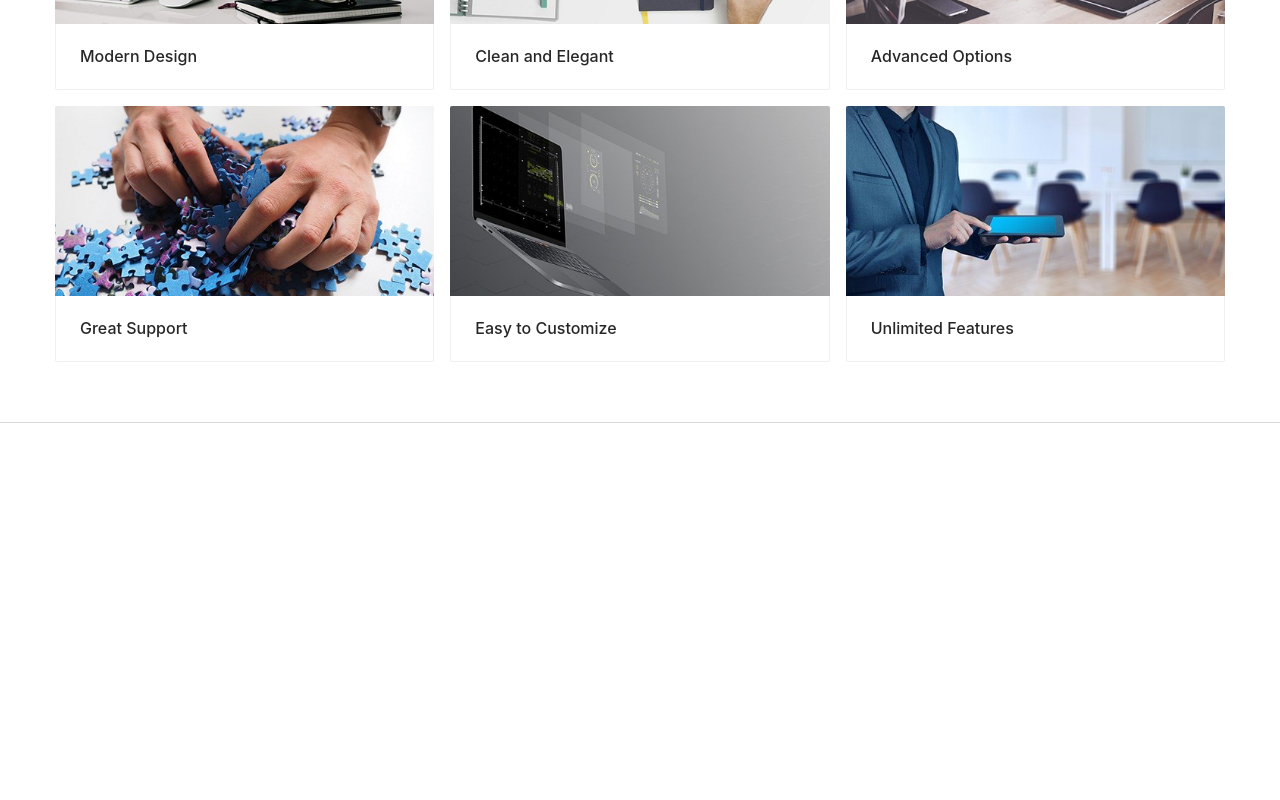
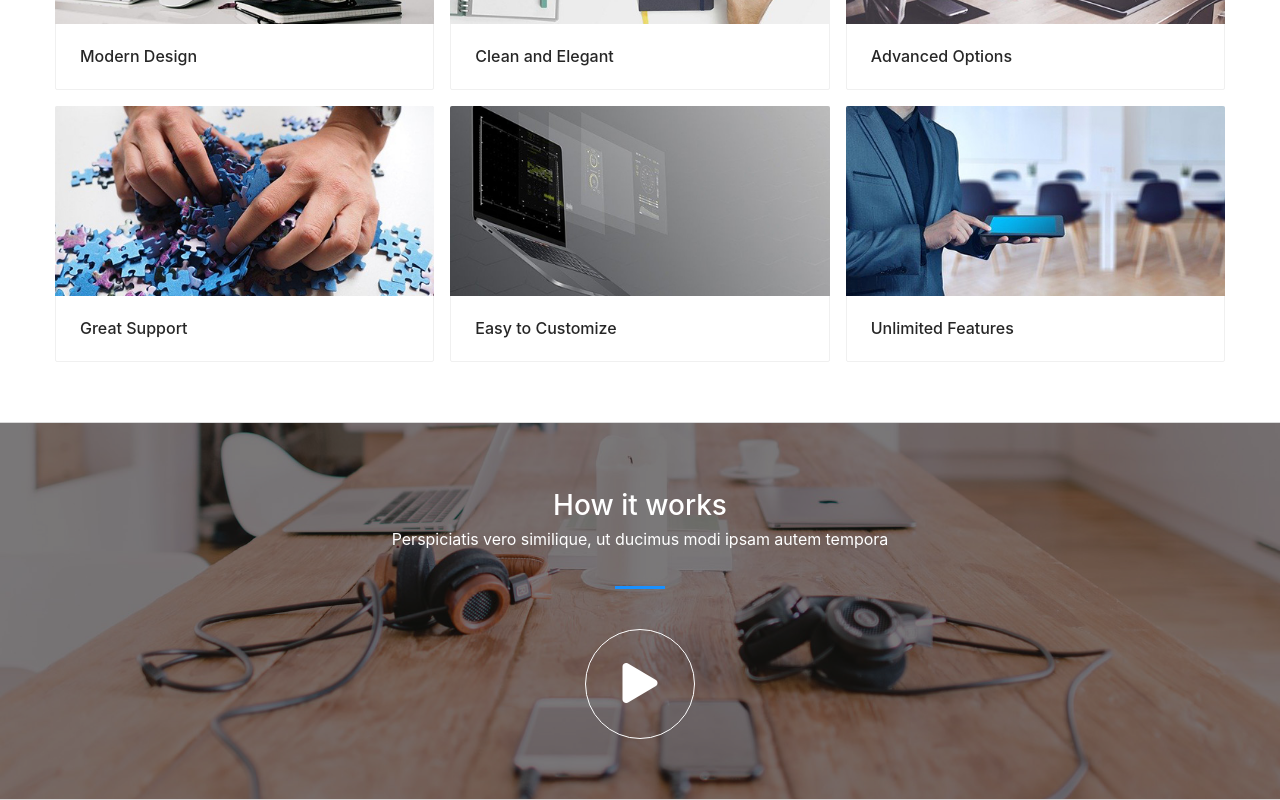
Before and after one commit to SoneThaya/ant-design-marketing-page, a React (Create React App) app: page / in a window 1280 px wide. Shown: the part 1764-2564 px from the top of the page. Before the commit the page ends 2187 px from the top, so only its background shows below. Built offline with nearby package versions, Linux system fonts and the light colour scheme.

Commit message:
creatred app works component, used modal to pop up a video

```diff
--- /dev/null
+++ b/src/components/common/home/works.js
@@ -0,0 +1,46 @@
+import React from 'react';
+
+import { Button, Modal } from 'antd';
+
+class AppWorks extends React.Component {
+  state = { visible: false };
+
+  showModal = () => {
+    this.setState({
+      visible: true,
+    });
+  };
+
+  handleCancel = e => {
+    console.log(e);
+    this.setState({
+      visible: false,
+    });
+  };
+
+  render() {
+    return (
+      <div id="works" className="block worksBlock">
+        <div className="container-fluid">
+          <div className="titleHolder">
+            <h2>How it works</h2>
+            <p>Perspiciatis vero similique, ut ducimus modi ipsam autem tempora</p>
+          </div>
+          <div className="contentHolder">
+            <Button size="large" onClick={this.showModal}><i className="fas fa-play"></i></Button>
+          </div>
+          <Modal
+            title="Woocommerce Tutorial"
+            visible={this.state.visible}
+            onCancel={this.handleCancel}
+            footer={null}
+          >
+            <iframe title="Woocommerce Tutorial" width="100%" height="350" src="https://www.youtube.com/embed/8f8_JYIzOno?list=PLiUrl-SQRR7LQINGQGE99pXWDuKq4SxfU"></iframe>
+          </Modal>
+        </div>
+      </div>
+    );
+  }
+}
+
+export default AppWorks;
--- a/src/views/home.js
+++ b/src/views/home.js
@@ -2,6 +2,7 @@
 import AppHero from '../components/common/home/hero'
 import AppAbout from '../components/common/home/about'
 import AppFeature from '../components/common/home/feature'
+import AppWorks from '../components/common/home/works'
 
 const AppHome = () => {
   return (
@@ -9,6 +10,7 @@
       <AppHero />
       <AppAbout />
       <AppFeature />
+      <AppWorks />
     </div>
   )
 }
```
